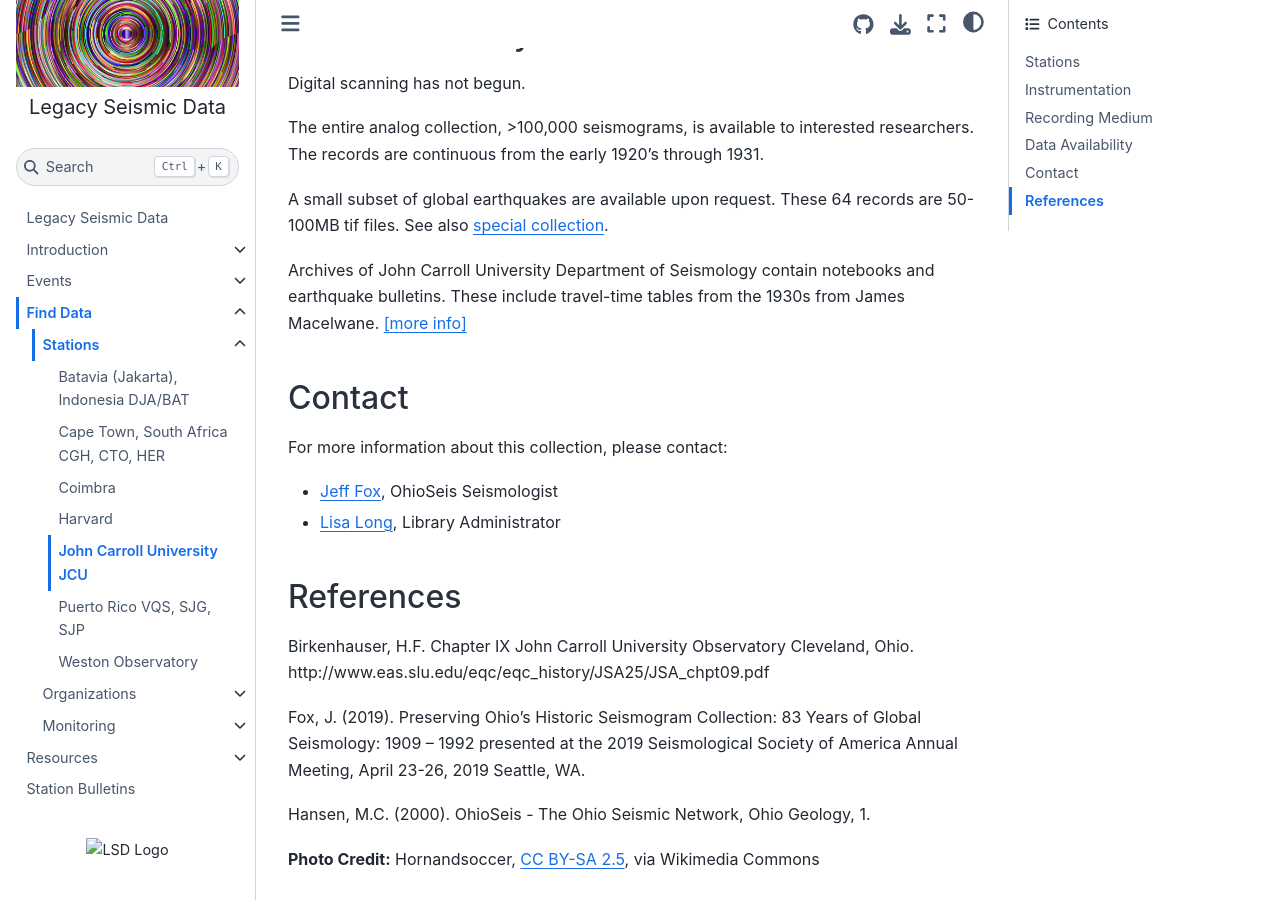
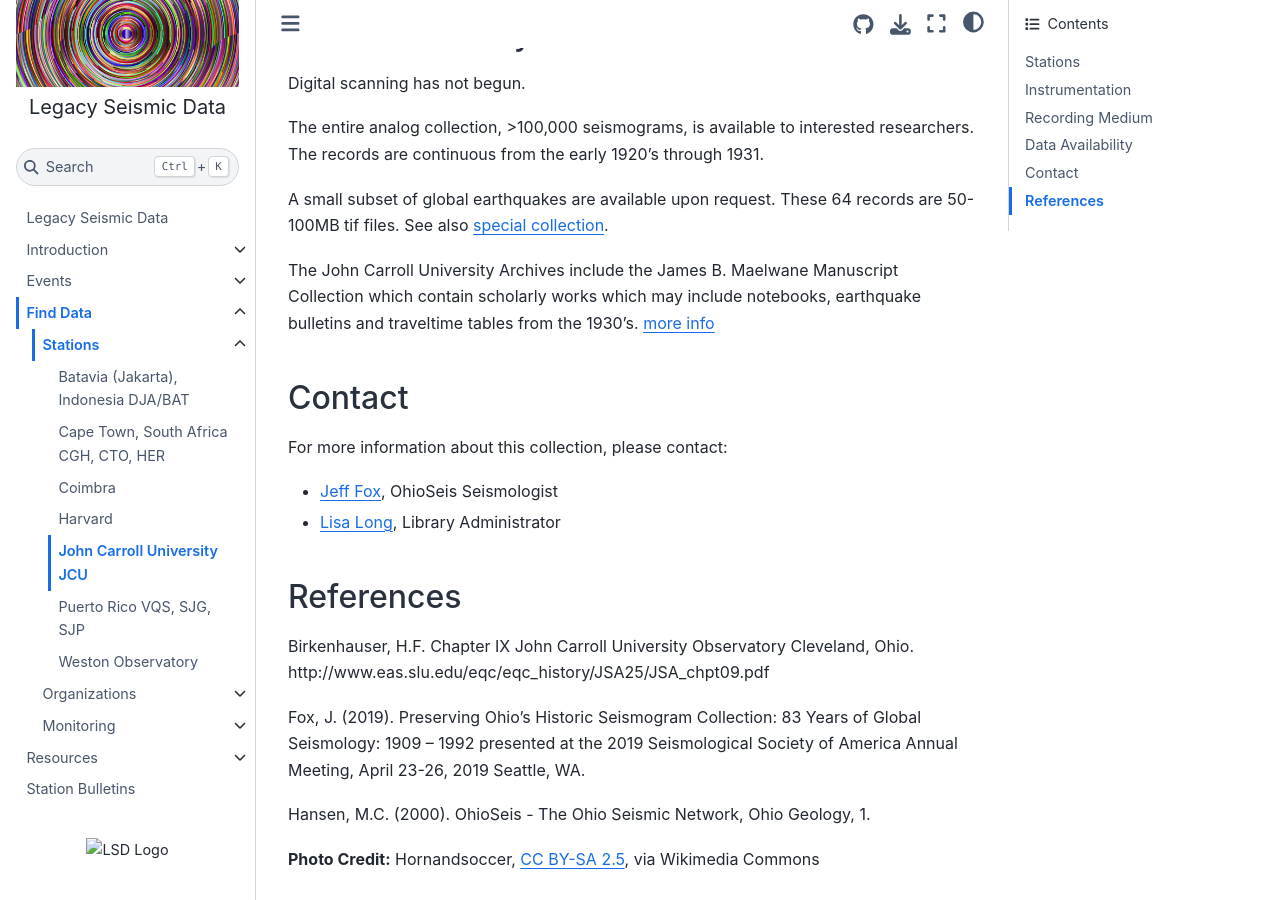
Before and after one commit to ljhwang/LSD_Sphinx, a Sphinx documentation site: the page built from docs/source/find_data/stations/ohio.md, in a window 1280 px wide and 900 px high, scrolled down 1331 px. Built offline with Sphinx 7.4.7 and the Sphinx Book theme 1.1.4, drawn with Linux system fonts in a browser that asks for light colours.

Commit message:
Update ohio.md
updated

```diff
--- a/docs/source/find_data/stations/ohio.md
+++ b/docs/source/find_data/stations/ohio.md
@@ -43,7 +43,7 @@
 
 A small subset of global earthquakes are available upon request. These 64 records are 50-100MB tif files. See also [special collection](https://o90014.eos-intl.net/O90014/OPAC/Details/Record.aspx?BibCode=3130132).
 
-Archives of John Carroll University Department of Seismology contain notebooks and earthquake bulletins. These include travel-time tables from the 1930s from James Macelwane. [[more info]](http://ead.ohiolink.edu/xtf-ead/view?docId=ead/OClJC0008.xml;query=;brand=default)<!--broken link-->
+ The John Carroll University Archives include the James B. Maelwane Manuscript Collection which contain scholarly works which may include notebooks, earthquake bulletins and traveltime tables from the 1930's. [more info](https://sluarchives.libraryhost.com/repositories/2/resources/51/collection_organization)
 
 ## Contact
 For more information about this collection, please contact:
```
